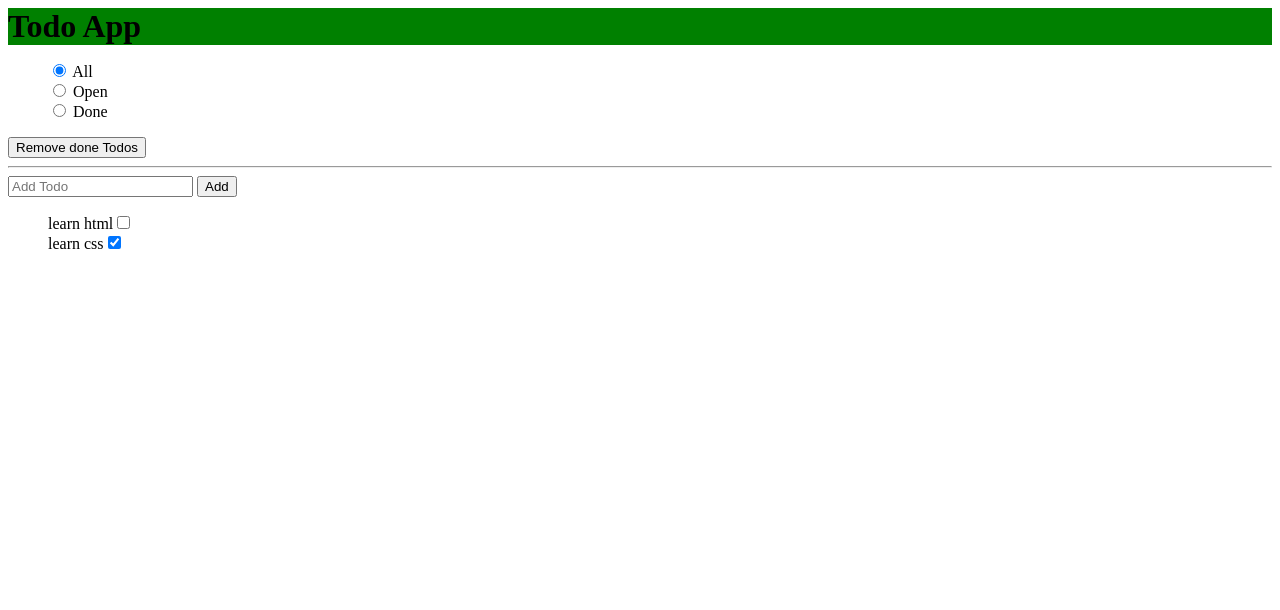
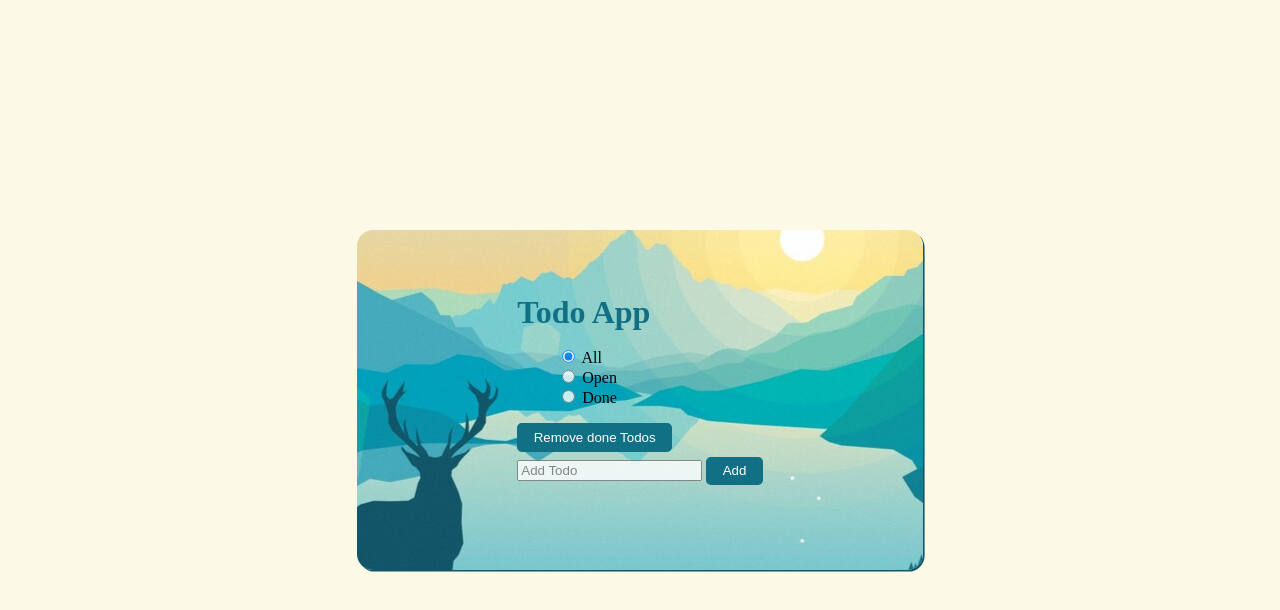
Before and after one commit to Mape96x/module-3-webapps, a plain HTML site: page coding-task-todoApp/index.html in a window 1280 px wide. Drawn offline with Linux system fonts and the light colour scheme.

Commit message:
minor changes

```diff
--- a/coding-task-todoApp/index.html
+++ b/coding-task-todoApp/index.html
@@ -9,6 +9,7 @@
 </head>
 
 <body>
+    <div>
         <header>
             <h1>Todo App</h1>
         </header>
@@ -26,13 +27,15 @@
                 </li>
             </ul>
             <button id="rmvDone">Remove done Todos</button>
-        <hr>
+            <br>
             <input type="text" id="addTodo" name="addTodo" placeholder="Add Todo">
+
             <button id="addTodoBtn">Add</button>
             <ul id="todoList">
                 <li></li>
             </ul>
         </main>
+    </div>
     <script src="script.js"></script>
 </body>
 
--- a/coding-task-todoApp/script.js
+++ b/coding-task-todoApp/script.js
@@ -3,18 +3,14 @@ const addTodo = document.querySelector("#addTodo");
 const addTodoBtn = document.querySelector("#addTodoBtn");
 const filterList = document.querySelector("#filterList");
 const rmvDone = document.querySelector("#rmvDone");
-
-let todos = JSON.parse(localStorage.getItem("actualstate")) || [
-  { description: "learn html", done: false },
-  { description: "learn css", done: true },
-];
-
-renderTodoList(todos);
-
+let counter = 0;
+let todos = JSON.parse(localStorage.getItem("actualstate")) || [];
 addTodoBtn.addEventListener("click", addObj);
 filterList.addEventListener("change", filterObj);
 rmvDone.addEventListener("click", removeDone);
+document.addEventListener("keypress", addObjByEnter);
 
+renderTodoList(todos);
 function renderTodoList(arr) {
   todoList.innerText = "";
   for (const currentTodo of arr) {
@@ -30,8 +26,8 @@ function renderTodoList(arr) {
     const label = document.createElement("label");
     label.textContent = currentTodo.description;
 
+    newLiEl.appendChild(checkbox);
     newLiEl.appendChild(label);
-    newLiEl.appendChild(checkbox);
     todoList.appendChild(newLiEl);
   }
 }
@@ -39,7 +35,6 @@ function renderTodoList(arr) {
 function addObj() {
   const newTodo = {};
   const actualTodo = trimValue(addTodo.value);
-  console.log(todos);
   if (duplicateCheck(actualTodo) || !actualTodo.length > 0) {
     addTodo.value = "";
     addTodo.focus();
@@ -47,7 +42,6 @@ function addObj() {
   }
   newTodo.description = addTodo.value;
   newTodo.done = false;
-  //newTodo.id = todos[todos.length - 1].id + 1;
   todos.push(newTodo);
   renderTodoList(todos);
   addTodo.value = "";
@@ -115,3 +109,8 @@ function trimValue(input) {
   const trimmedInput = input.trim();
   return trimmedInput;
 }
+function addObjByEnter(e) {
+  if (e.code === "Enter") {
+    addObj();
+  }
+}
--- a/coding-task-todoApp/style.css
+++ b/coding-task-todoApp/style.css
@@ -1,11 +1,55 @@
 * {
   box-sizing: border-box;
 }
+:root {
+  --clr-background: rgba(248, 240, 186, 0.35);
+  --clr-btnBackground: #117084;
+  --clr-btnColor: #fefefe;
+}
 li {
   list-style-type: none;
+  color: black;
 }
 header,
 h1 {
   margin: 0;
-  background-color: green;
+  color: #117084;
 }
+body {
+  background-color: var(--clr-background);
+}
+html {
+  display: flex;
+  flex-direction: column;
+  justify-content: center;
+  align-items: center;
+  height: 100%;
+}
+button {
+  margin-bottom: 0.3rem;
+  background-color: var(--clr-btnBackground);
+  border: none;
+  border-radius: 0.3rem;
+  padding: 0.3rem 0.9rem;
+  color: var(--clr-btnColor);
+  border: 0.125rem solid var(--clr-btnBackground);
+}
+main {
+  opacity: 1;
+}
+div {
+  background-image: url(bilder/sunrise-lake-art-work-2560x1440.jpg);
+  background-position: 50% 70%;
+  opacity: 1;
+  padding: 4rem 10rem;
+  border-radius: 1rem;
+  box-shadow: 0.1rem 0.1rem#135669;
+}
+button:hover {
+  background-color: #f4e19f;
+  color: #135669;
+  border: 0.125rem solid #135669;
+}
+input {
+  opacity: 0.8;
+}
```
Also changed, not shown: coding-task-todoApp/bilder/sunrise-lake-art-work-2560x1440.jpg (added). Lines whose indentation alone changed are shown as unchanged.
